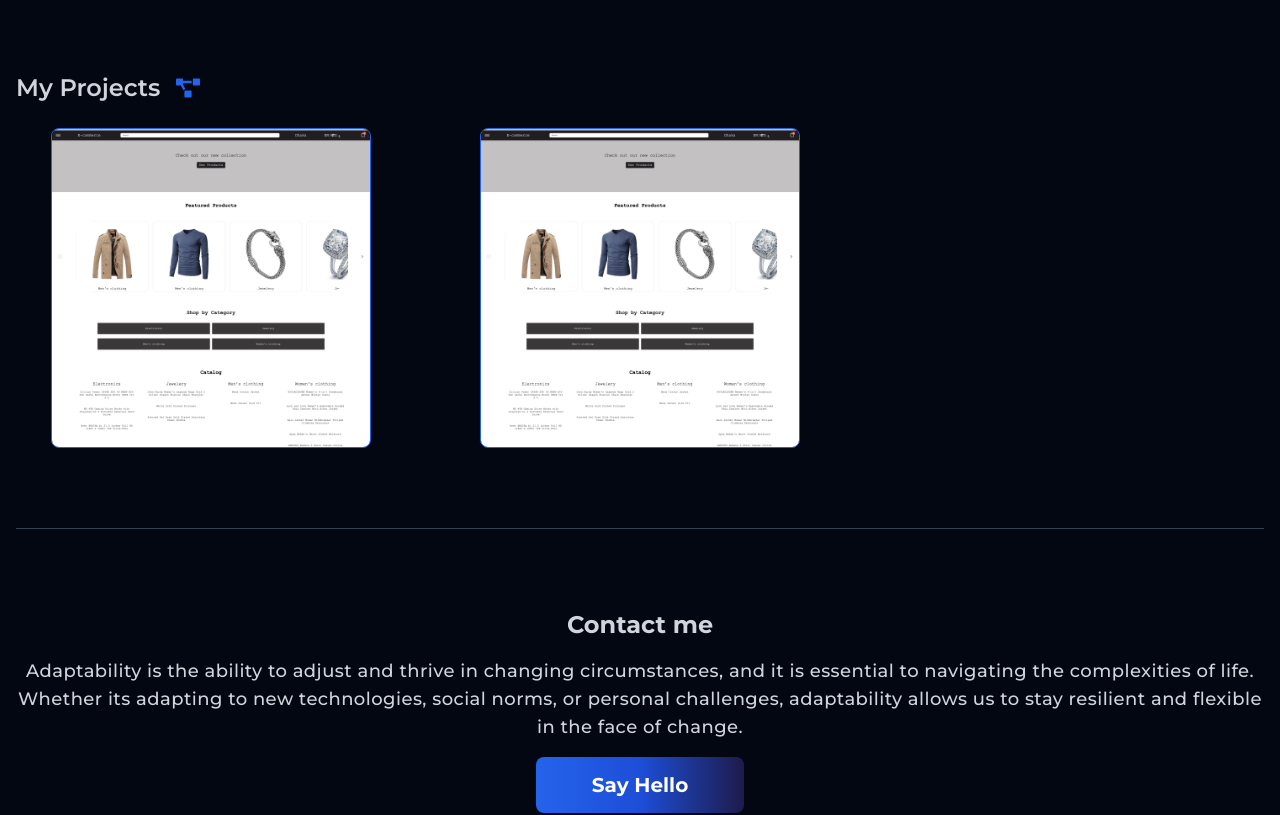
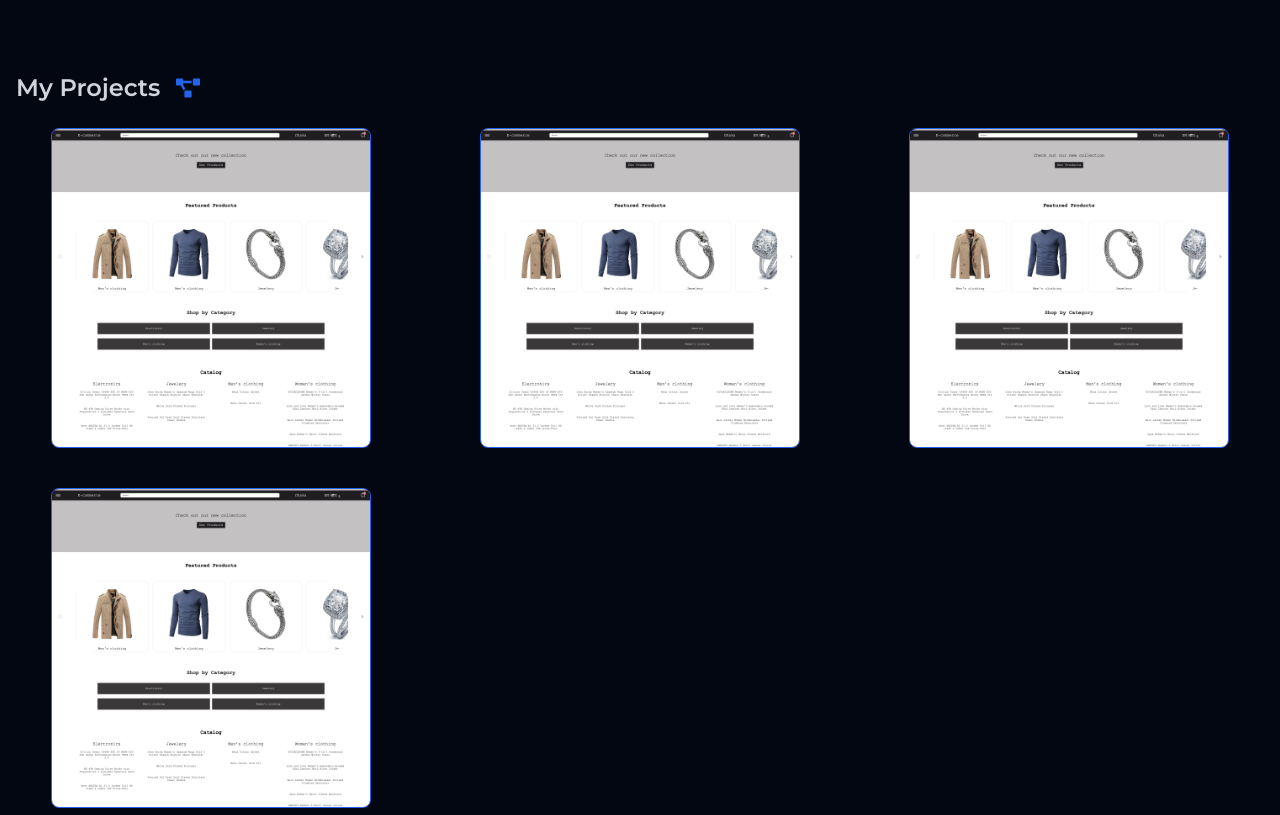
Before and after one commit to Md-Ishmam-Iqbal/my-portfolio-nextjs, a Next.js app: page / in a window 1280 px wide. Shown: the part 1540-2355 px from the top of the page. Built offline with nearby package versions, Linux system fonts and the light colour scheme.

Commit message:
update about and projects

```diff
--- a/components/Projects.tsx
+++ b/components/Projects.tsx
@@ -6,6 +6,16 @@ import ProjectCard from "./ProjectCard";
 
 const Projects = () => {
   const ProjectsList = [
+    {
+      name: "e-commerce",
+      link: "https://main--my-ecommerce-site-mdishmamiqbal.netlify.app/",
+      image: eCommerce,
+    },
+    {
+      name: "e-commerce",
+      link: "https://main--my-ecommerce-site-mdishmamiqbal.netlify.app/",
+      image: eCommerce,
+    },
     {
       name: "e-commerce",
       link: "https://main--my-ecommerce-site-mdishmamiqbal.netlify.app/",
```
